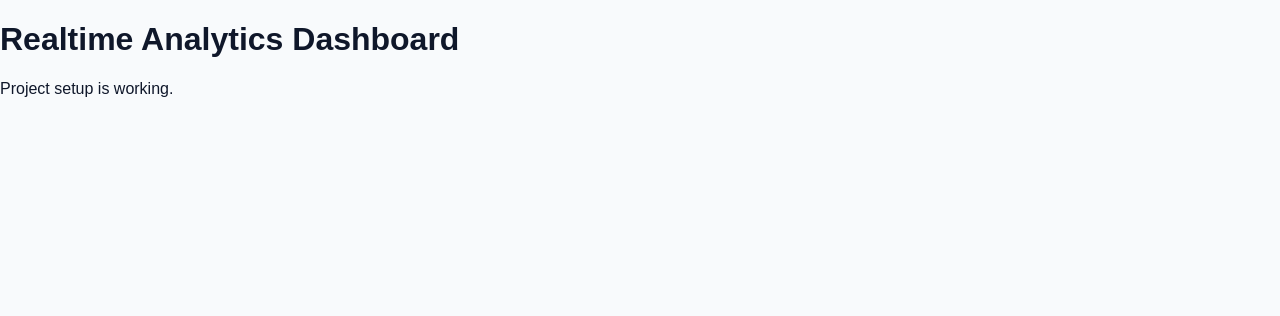
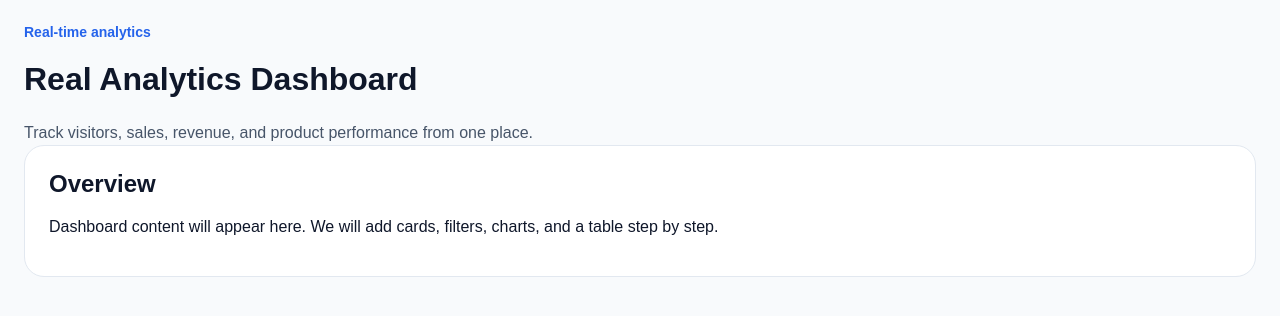
Before and after one commit to benk1/realtime-analytics-dashboard, a React (Vite) app: page / in a window 1280 px wide. Shown: the top 316 px of the page. Built offline with nearby package versions, Linux system fonts and the light colour scheme.

Commit message:
Add basic dashboard layout

```diff
--- a/src/App.tsx
+++ b/src/App.tsx
@@ -1,10 +1,7 @@
+import DashboardPage from './pages/DashboardPage';
+
 function App() {
-	return (
-		<main>
-			<h1>Realtime Analytics Dashboard</h1>
-			<p>Project setup is working.</p>
-		</main>
-	);
+	return <DashboardPage />;
 }
 
 export default App;
--- a/src/components/dashboard/DashboardHeader.tsx
+++ b/src/components/dashboard/DashboardHeader.tsx
@@ -0,0 +1,17 @@
+function DashboardHeader() {
+	return (
+		<header>
+			<div>
+				<p className="dashboard-label">Real-time analytics</p>
+				<h1>Real Analytics Dashboard</h1>
+
+				<p className="dashboard-description">
+					Track visitors, sales, revenue, and product performance from one
+					place.
+				</p>
+			</div>
+		</header>
+	);
+}
+
+export default DashboardHeader;
--- a/src/index.css
+++ b/src/index.css
@@ -8,3 +8,53 @@ body {
 	background-color: #f8fafc;
 	color: #0f172a;
 }
+
+button,
+input,
+textarea,
+select {
+	font: inherit;
+}
+
+.dashboard-page {
+	min-height: 100vh;
+	padding: 24px;
+}
+
+.dashboard-header {
+	background-color: #ffffff;
+	border: 1px solid #e2e8f0;
+	border-radius: 20px;
+	padding: 24px;
+	margin-bottom: 24px;
+}
+
+.dashboard-label {
+	color: #2563eb;
+	font-size: 14px;
+	font-weight: 700;
+	margin: 0 0 8px;
+}
+
+.dashboard-header h1 {
+	font-size: 32px;
+	margin: 0;
+}
+
+.dashboard-description {
+	color: #475569;
+	margin: 12px 0 0;
+	max-width: 640px;
+	line-height: 1.6;
+}
+
+.dashboard-section {
+	background-color: #ffffff;
+	border: 1px solid #e2e8f0;
+	border-radius: 20px;
+	padding: 24px;
+}
+
+.dashboard-section h2 {
+	margin-top: 0;
+}
--- a/src/pages/DashboardPage.tsx
+++ b/src/pages/DashboardPage.tsx
@@ -0,0 +1,20 @@
+import DashboardHeader from '../components/dashboard/DashboardHeader';
+
+function DashboardPage() {
+	return (
+		<main className="dashboard-page">
+			<DashboardHeader />
+
+			<section className="dashboard-section" aria-labelledby="overview-heading">
+				<h2 id="overview-heading">Overview</h2>
+
+				<p>
+					Dashboard content will appear here. We will add cards, filters,
+					charts, and a table step by step.
+				</p>
+			</section>
+		</main>
+	);
+}
+
+export default DashboardPage;
```
